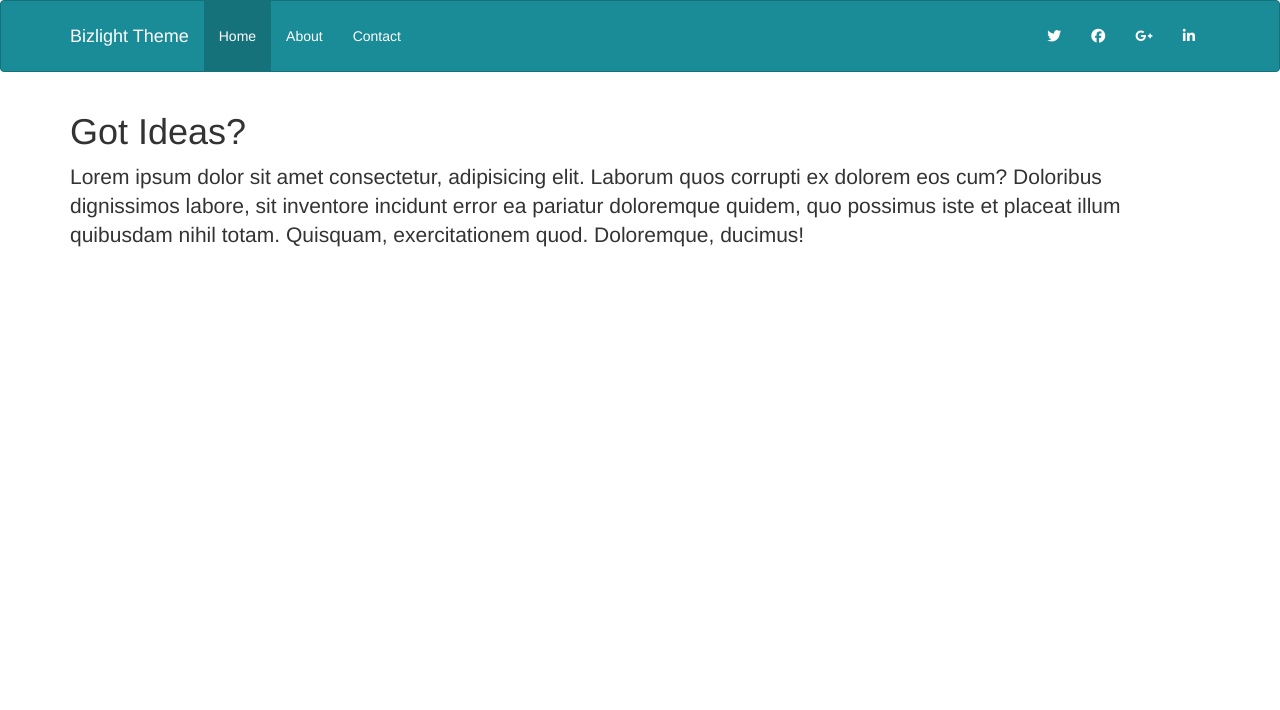
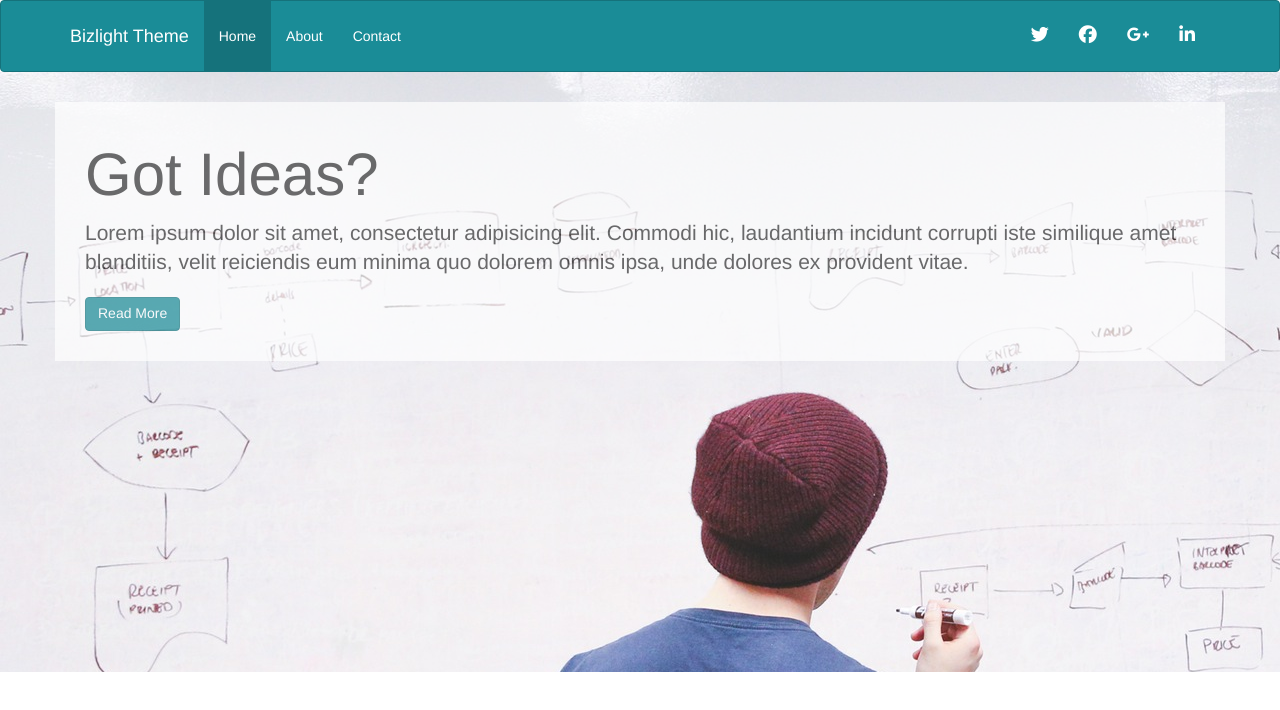
Before and after one commit to infiniteoo/HTMLCSS-_custom_bootstrap_sass, a plain HTML site: page index.html in a window 1280 px wide. Drawn offline with Linux system fonts and the light colour scheme.

Commit message:
began styling the showcase container.  added background img

```diff
--- a/index.html
+++ b/index.html
@@ -56,16 +56,16 @@
       </div>
     </nav>
 
-    <div class="container">
-      <div class="starter-template">
+    <div class="showcase">
+      <div class="container">
         <h1>Got Ideas?</h1>
         <p class="lead">
-          Lorem ipsum dolor sit amet consectetur, adipisicing elit. Laborum quos
-          corrupti ex dolorem eos cum? Doloribus dignissimos labore, sit
-          inventore incidunt error ea pariatur doloremque quidem, quo possimus
-          iste et placeat illum quibusdam nihil totam. Quisquam, exercitationem
-          quod. Doloremque, ducimus!
+          Lorem ipsum dolor sit amet, consectetur adipisicing elit. Commodi hic,
+          laudantium incidunt corrupti iste similique amet blanditiis, velit
+          reiciendis eum minima quo dolorem omnis ipsa, unde dolores ex
+          provident vitae.
         </p>
+        <a href="about.html" class="btn btn-primary">Read More</a>
       </div>
     </div>
   </body>
--- /dev/null
+++ b/sass/_custom.scss
@@ -0,0 +1,23 @@
+.navbar {
+  .fa {
+    font-size: 18px;
+  }
+
+  margin-bottom: 0;
+}
+
+.showcase {
+  background: url(../img/showcase.jpg) no-repeat 0 -100px;
+  height: 600px;
+  padding: 30px 0;
+
+  h1 {
+    font-size: 60px;
+  }
+
+  .container {
+    background: #fff;
+    opacity: 0.7;
+    padding: 20px 30px 30px 30px;
+  }
+}
--- a/sass/app.scss
+++ b/sass/app.scss
@@ -2,3 +2,4 @@
 @import "../bower_components/font-awesome/scss/font-awesome";
 @import "../bower_components/bootstrap-sass/assets/stylesheets/bootstrap";
 @import "../bower_components/bootstrap-sass/assets/stylesheets/bootstrap-compass";
+@import "custom";
```
Also changed, not shown: css/app.css.
